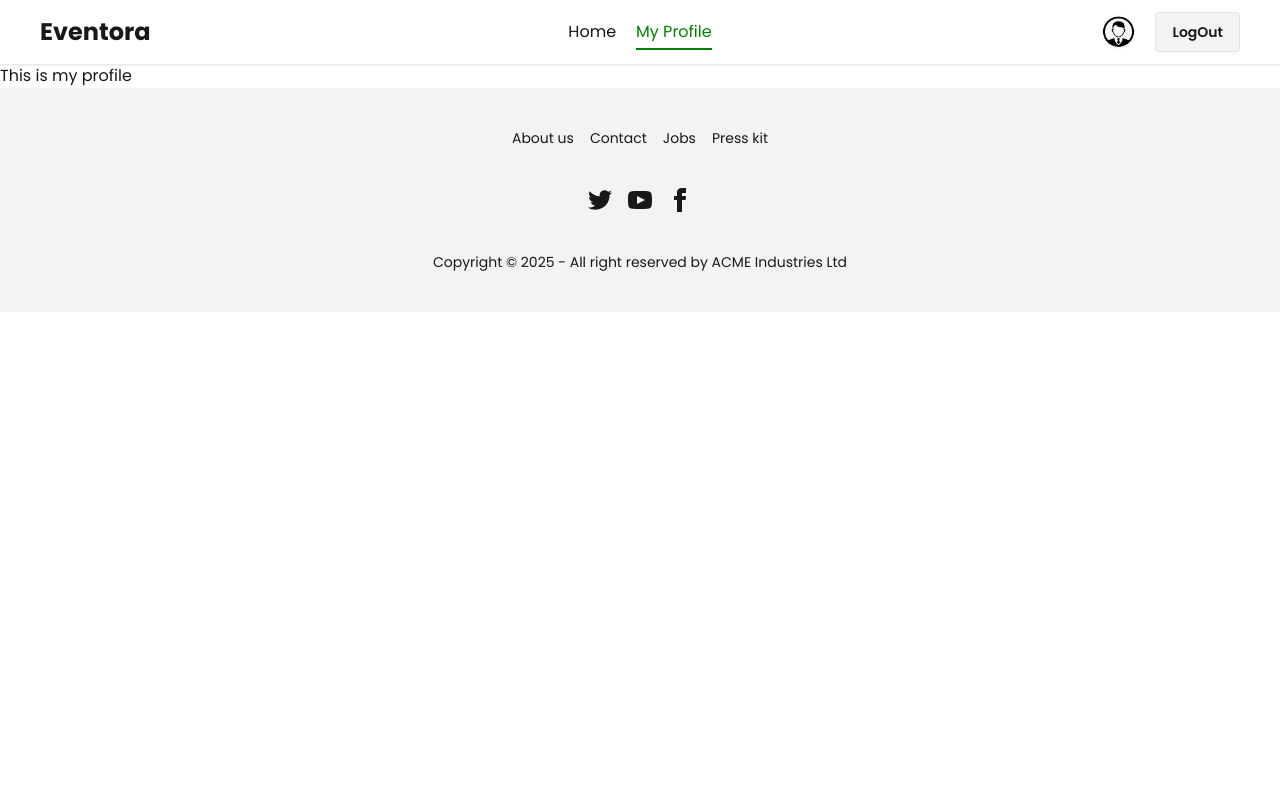
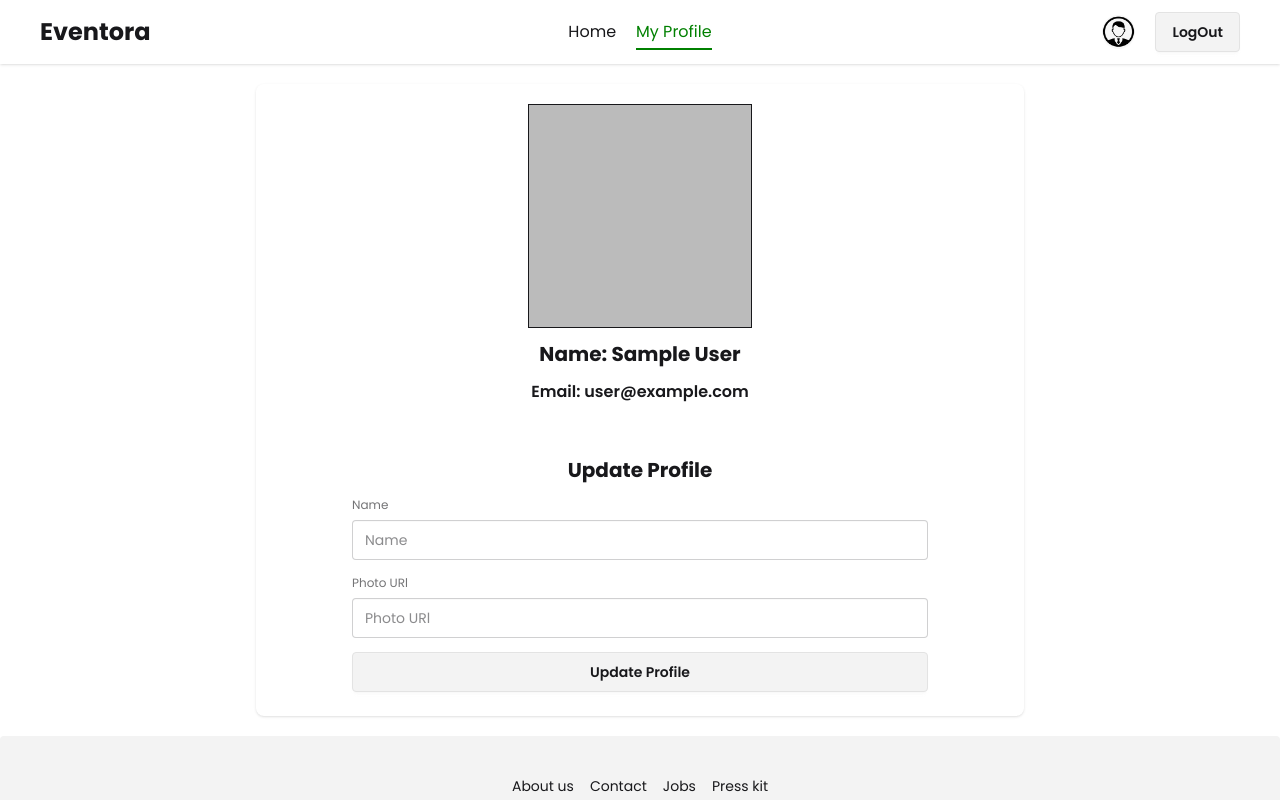
Before and after one commit to Md-Ramjan-Ali/event-explorer, a React (Vite) app: page /profile in a window 1280 px wide. Shown: the top 800 px of the page. Built offline with nearby package versions, Linux system fonts and the light colour scheme; no server answers; sample sign-in values are in the browser's storage.

Commit message:
update profile page

```diff
--- a/src/pages/Profile/Profile.jsx
+++ b/src/pages/Profile/Profile.jsx
@@ -1,9 +1,57 @@
-import React from 'react';
+import React, { use } from "react";
+import { AuthContext } from "../../AuthProvider/AuthContext";
 
 const Profile = () => {
+  const { user, setUser, updateUser } = use(AuthContext);
+  const { displayName, email, photoURL } = user;
+
+  const handleEditProfile = (e) => {
+    e.preventDefault();
+    const name = e.target.name.value;
+    const photo = e.target.photo.value;
+
+
+    updateUser({ displayName: name, photoURL: photo })
+      .then(() => {
+        setUser({ displayName: name, photoURL: photo });
+      })
+      .catch((error) => {
+        console.log(error);
+      });
+  };
   return (
-    <div>
-      <h1>This is my profile</h1>
+    <div className="card max-w-3xl mx-auto  my-5 p-5 shadow-sm space-y-3">
+      <div className="flex justify-center">
+        <img className="w-56 h-56 border" src={photoURL} alt="" />
+      </div>
+      <h2 className="text-xl font-bold text-center">Name: {displayName}</h2>
+      <p className="font-semibold text-center">Email: {email}</p>
+      {/* update profile */}
+      <div className="max-w-2xl md:w-xl mx-auto mt-10">
+        <h2 className="text-xl font-bold text-center mb-2">Update Profile</h2>
+        <form onSubmit={handleEditProfile} className="fieldset">
+          {/* Name  */}
+          <label className="label">Name</label>
+          <input
+            name="name"
+            type="text"
+            className="input w-full"
+            placeholder="Name"
+            required
+          />
+
+          {/* Photo URl  */}
+          <label className="label mt-2">Photo URl </label>
+          <input
+            name="photo"
+            type="text"
+            className="input w-full"
+            placeholder="Photo URl"
+            required
+          />
+          <button className="btn mt-2">Update Profile</button>
+        </form>
+      </div>
     </div>
   );
 };
--- a/src/pages/UpcomingDetails/UpcomingDetails.jsx
+++ b/src/pages/UpcomingDetails/UpcomingDetails.jsx
@@ -17,6 +17,10 @@ const UpcomingDetails = () => {
     location,
     description,
   } = singleEvent;
+
+  const handleReserveSeat = (e) => {
+    e.preventDefault();
+  };
   return (
     <div className="card max-w-5xl mx-auto my-10 shadow-sm p-5 space-y-5">
       <img
@@ -24,7 +28,7 @@ const UpcomingDetails = () => {
         src={thumbnail}
         alt=""
       />
-      <h2 className="text-2xl">{name}</h2>
+      <h2 className="text-3xl font-semibold">{name}</h2>
       <div className="flex justify-between">
         <p className="font-semibold">
           <span className="font-bold">Category:</span> {category}
@@ -38,6 +42,35 @@ const UpcomingDetails = () => {
         </span>
       </p>
       <p>{description}</p>
+
+      {/* Reserve Seat part */}
+
+      <div className="max-w-3xl md:w-2xl mx-auto mt-10">
+        <h2 className="text-2xl font-bold text-center mb-2">
+          Form to reserve a seat
+        </h2>
+        <form onSubmit={handleReserveSeat} className="fieldset">
+          {/* name */}
+          <label className="label">Name</label>
+          <input
+            name="name"
+            type="text"
+            className="input w-full"
+            placeholder="Name"
+            required
+          />
+          {/* email */}
+          <label className="label mt-2">Email</label>
+          <input
+            name="email"
+            type="email"
+            className="input w-full"
+            placeholder="Email"
+            required
+          />
+          <button className="btn mt-2">Reserve Seat</button>
+        </form>
+      </div>
     </div>
   );
 };
```
